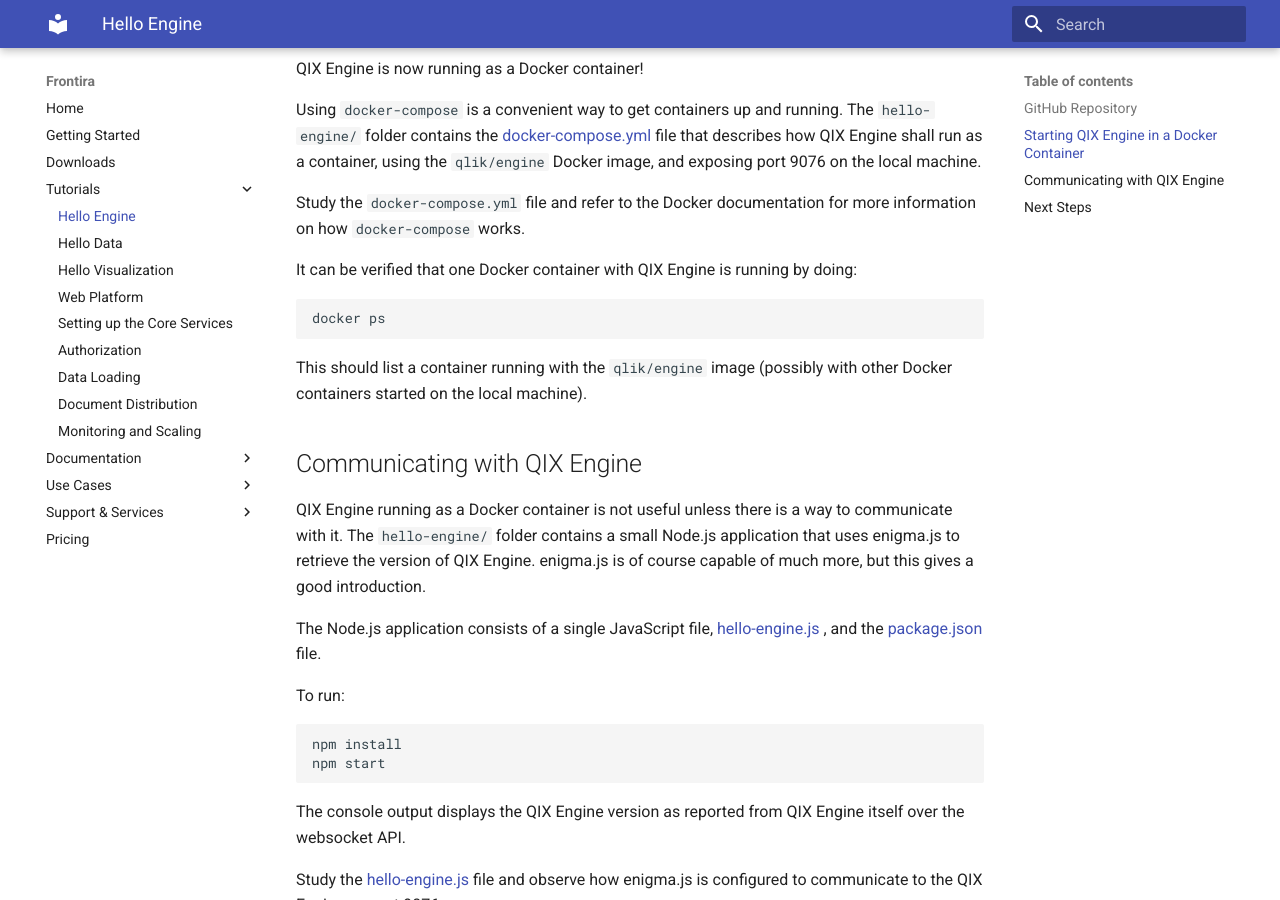
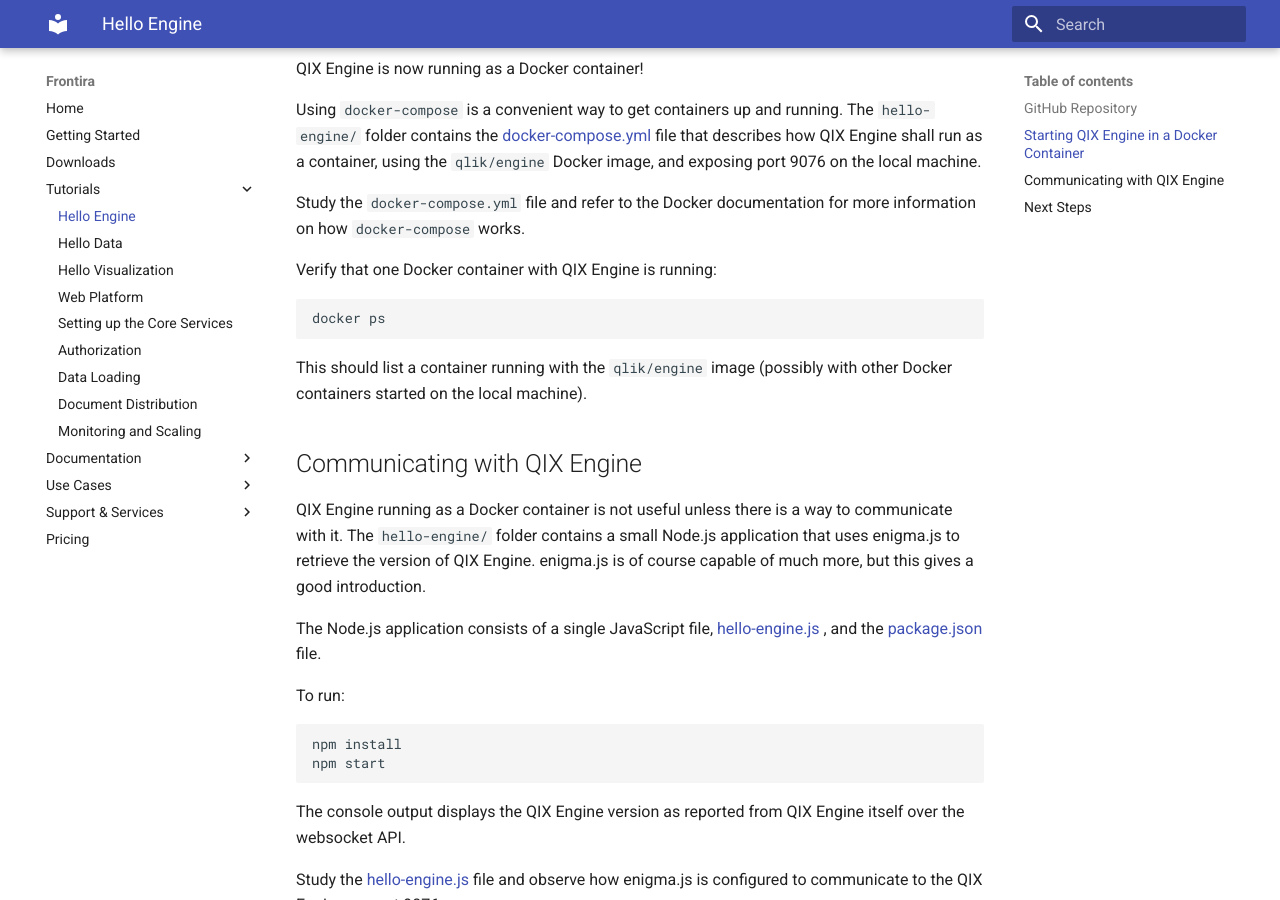
Before and after one commit to qlik-oss/core-website, an MkDocs documentation site: the page built from docs/tutorials/hello-engine.md, in a window 1280 px wide and 900 px high, scrolled down 592 px. Built offline with MkDocs 1.6.1 and Material for MkDocs 9.7.7, drawn with Linux system fonts in a browser that asks for light colours; old or Windows-style settings are respelled for this version of MkDocs.

Commit message:
Should be hello-engine

````diff
--- a/docs/tutorials/hello-engine.md
+++ b/docs/tutorials/hello-engine.md
@@ -23,14 +23,14 @@
 QIX Engine is now running as a Docker container!
 
 Using `docker-compose` is a convenient way to get containers up and running. The `hello-engine/` folder contains the
-[docker-compose.yml](https://github.com/qlik-ea/getting-started-with-web-platform/blob/master/hello-world/docker-compose.yml)
+[docker-compose.yml](https://github.com/qlik-ea/getting-started-with-web-platform/blob/master/hello-engine/docker-compose.yml)
 file that describes how QIX Engine shall run as a container, using the `qlik/engine` Docker image, and exposing port
 9076 on the local machine.
 
 Study the `docker-compose.yml` file and refer to the Docker documentation for more information on how `docker-compose`
 works.
 
-It can be verified that one Docker container with QIX Engine is running by doing:
+Verify that one Docker container with QIX Engine is running:
 
 ```bash
 docker ps
@@ -48,7 +48,7 @@
 The Node.js application consists of a single JavaScript file,
 [hello-engine.js](https://github.com/qlik-ea/getting-started-with-web-platform/blob/master/hello-engine/hello-engine.js)
 , and the
-[package.json](https://github.com/qlik-ea/getting-started-with-web-platform/blob/master/hello-world/package.json) file.
+[package.json](https://github.com/qlik-ea/getting-started-with-web-platform/blob/master/hello-engine/package.json) file.
 
 To run:
 
````
